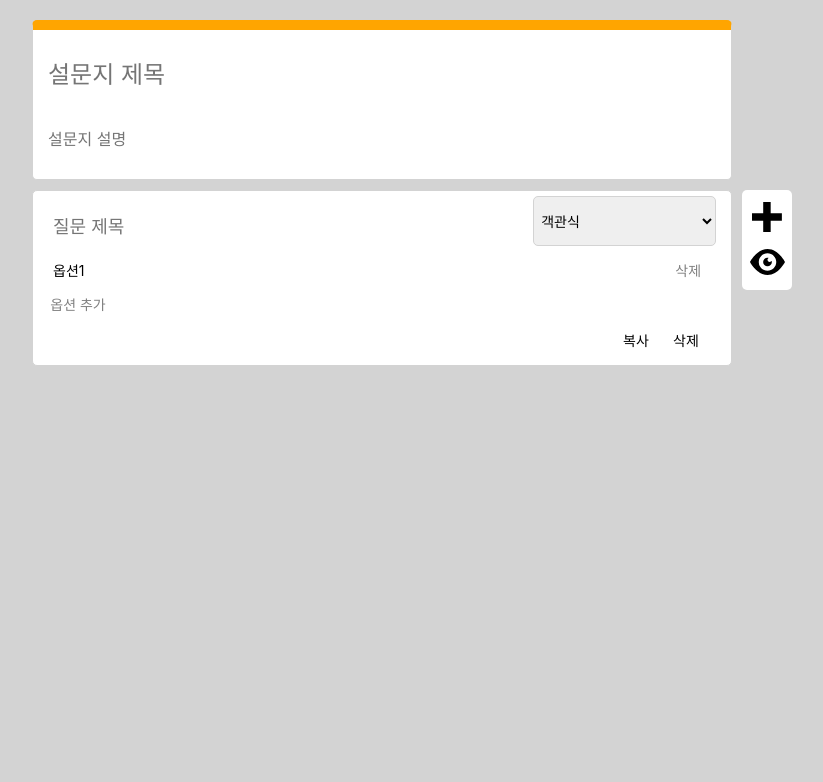
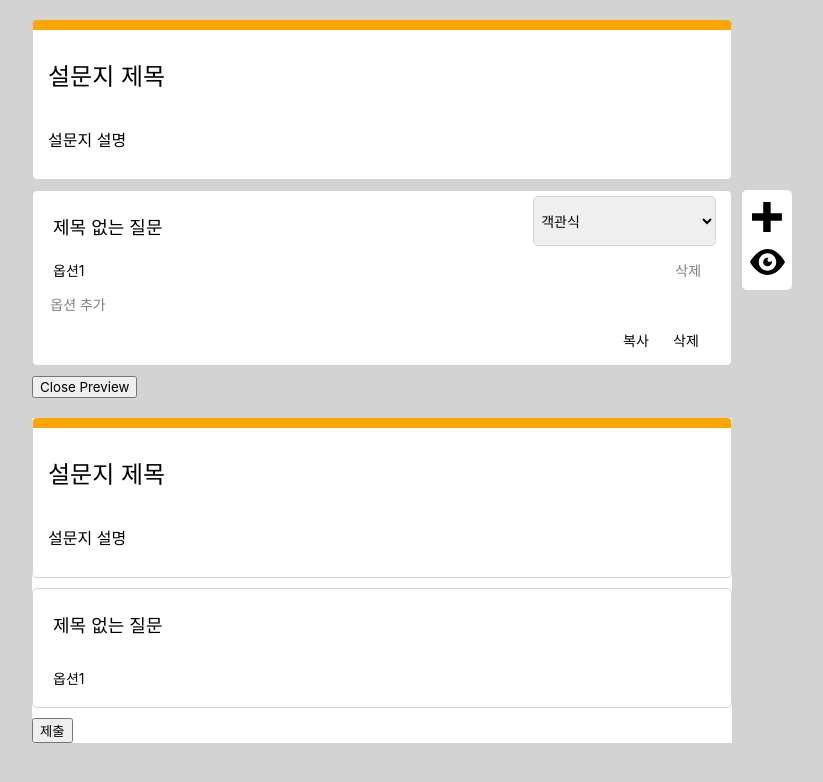
Before and after one commit to dongmay98/SurveyForm_client, a React (Create React App) app in the folder client-ts/: page /main in a window 1280 px wide. Both pictures are taken after a click on the button 1025 px from the left and 263 px from the top of the page. Shown: the top 782 px of the page, without its empty margins (258-1081 px from the left). Built offline with nearby package versions, Linux system fonts and the light colour scheme.

Commit message:
Feat: Preview미리보기 버튼 모달 팝업 기능추가

```diff
--- /dev/null
+++ b/client-ts/src/pages/surveyform/Preview/CheckBoxPreview/CheckBoxPreview.tsx
@@ -0,0 +1,26 @@
+import { useSelector } from "react-redux";
+import { RootState } from "../../../../store";
+import {
+  OptionContainer,
+  OptionInput,
+} from "../../../../components/main/mainSurvey";
+
+const CheckboxPreview = ({ questionIndex }: { questionIndex: number }) => {
+  const { questions } = useSelector((state: RootState) => state.survey);
+  const options = questions[questionIndex].options || [];
+
+  return (
+    <OptionContainer style={{ marginTop: "10px" }}>
+      {options.map((option, optionIndex) => (
+        <div
+          key={optionIndex}
+          style={{ display: "flex", alignItems: "center", gap: "4px" }}
+        >
+          <OptionInput type="text" value={option} readOnly />
+        </div>
+      ))}
+    </OptionContainer>
+  );
+};
+
+export default CheckboxPreview;
--- /dev/null
+++ b/client-ts/src/pages/surveyform/Preview/MultiplePreview/MultiplePreview.tsx
@@ -0,0 +1,30 @@
+import { useSelector } from "react-redux";
+import { RootState } from "../../../../store";
+import {
+  OptionContainer,
+  OptionInput,
+} from "../../../../components/main/mainSurvey";
+
+const MultipleOptionPreview = ({
+  questionIndex,
+}: {
+  questionIndex: number;
+}) => {
+  const { questions } = useSelector((state: RootState) => state.survey);
+  const options = questions[questionIndex].options || [];
+
+  return (
+    <OptionContainer style={{ marginTop: "10px" }}>
+      {options.map((option, optionIndex) => (
+        <div
+          key={optionIndex}
+          style={{ display: "flex", alignItems: "center", gap: "4px" }}
+        >
+          <OptionInput type="text" value={option} readOnly />
+        </div>
+      ))}
+    </OptionContainer>
+  );
+};
+
+export default MultipleOptionPreview;
--- /dev/null
+++ b/client-ts/src/pages/surveyform/Preview/ShortPreview/ShortPreview.tsx
@@ -0,0 +1,23 @@
+import { useSelector } from "react-redux";
+import { RootState } from "../../../../store";
+import styled from "styled-components";
+
+const ShortAnswerPreview = styled.input`
+  width: 100%;
+  font-size: 14px;
+  color: grey;
+  padding: 5px;
+  border-bottom: 1px dotted grey;
+  user-select: none;
+  margin-left: 5px;
+  margin-top: 8px;
+`;
+const ShortPreview = ({ questionIndex }: { questionIndex: number }) => {
+  const survey = useSelector((state: RootState) => state.survey);
+  const { questions } = survey;
+  const options = questions[questionIndex].options || [];
+
+  return <ShortAnswerPreview type="text" />;
+};
+
+export default ShortPreview;
--- /dev/null
+++ b/client-ts/src/pages/surveyform/Preview/SurveyPreview.tsx
@@ -0,0 +1,70 @@
+import styled from "styled-components";
+import { useSelector } from "react-redux";
+import { RootState } from "../../../store";
+import {
+  Header,
+  HeadTitle,
+  HeadExplain,
+} from "../../../components/header/HeaderStyle";
+import {
+  Main,
+  MainList,
+  TitleSelect,
+  TitleInput,
+} from "../../../components/main/mainSurvey";
+import { QUESTION_TYPE } from "QuestionType";
+import { ShortOption } from "../ShortOption/ShortOption";
+import MultiplePreview from "./MultiplePreview/MultiplePreview";
+import CheckboxPreview from "./CheckBoxPreview/CheckBoxPreview";
+import ShortPreview from "./ShortPreview/ShortPreview";
+
+const PreviewContainer = styled.div`
+  width: 100%;
+  background-color: white;
+`;
+
+const SurveyPreview = () => {
+  const survey = useSelector((state: RootState) => state.survey);
+  const { questions } = survey;
+
+  return (
+    <>
+      <PreviewContainer>
+        <Header>
+          <HeadTitle value={survey.surveyTitle} readOnly />
+          <HeadExplain value={survey.desc} readOnly />
+        </Header>
+        {questions.map((_, index) => {
+          return (
+            <Main key={index}>
+              <MainList>
+                <TitleSelect>
+                  <TitleInput
+                    type="text"
+                    value={questions[index].questionTitle}
+                    readOnly
+                  />
+                </TitleSelect>
+                {(() => {
+                  switch (questions[index].type) {
+                    case QUESTION_TYPE.SHORT:
+                      return <ShortPreview questionIndex={index} />;
+                    case QUESTION_TYPE.MULTIPLE:
+                      return <MultiplePreview questionIndex={index} />;
+                    case QUESTION_TYPE.CHECKBOX:
+                      return <CheckboxPreview questionIndex={index} />;
+                    default:
+                      return null;
+                  }
+                })()}
+              </MainList>
+            </Main>
+          );
+        })}
+        <button>제출</button>
+      </PreviewContainer>
+    </>
+  );
+};
+
+export default SurveyPreview;
--- a/client-ts/src/pages/surveyform/ShortOption/ShortOption.tsx
+++ b/client-ts/src/pages/surveyform/ShortOption/ShortOption.tsx
@@ -9,8 +9,8 @@ const ShortAnswer = styled.p`
   margin-left: 5px;
   margin-top: 8px;
 `;
-const ShortOptionContainer = ({ questionIndex }: { questionIndex: number }) => {
+const ShortOption = ({ questionIndex }: { questionIndex: number }) => {
   return <ShortAnswer>단답형 텍스트</ShortAnswer>;
 };
 
-export default ShortOptionContainer;
+export { ShortOption, ShortAnswer };
--- a/client-ts/src/pages/surveyform/sidebar/Sidebar.tsx
+++ b/client-ts/src/pages/surveyform/sidebar/Sidebar.tsx
@@ -3,6 +3,8 @@ import addIcon from "../../../assets/icons/icon_add.svg";
 import sampleIcon from "../../../assets/icons/icon_sample.svg";
 import { useDispatch } from "react-redux";
 import { addQuestion } from "store/surveySlice";
+import { useState } from "react";
+import SurveyPreview from "../Preview/SurveyPreview.tsx";
 
 const SidebarContainer = styled.div`
   width: 50px;
@@ -32,21 +34,36 @@ const IconButton = styled.button`
 
 const Sidebar = () => {
   const dispatch = useDispatch();
+  const [isPreviewOpen, setIsPreviewOpen] = useState(false);
 
   const handleAddQuestion = () => {
     dispatch(addQuestion());
   };
+
+  const handlePreviewClick = () => {
+    setIsPreviewOpen(true);
+  };
+
+  const handlePreviewClose = () => {
+    setIsPreviewOpen(false);
+  };
   return (
-    <SidebarContainer>
-      <IconButton onClick={handleAddQuestion}>
-        {/* Add question button */}
-        <img src={addIcon} alt="Add Icon" width={"30px"} />
-      </IconButton>
-      <IconButton>
-        {/* Sample button */}
-        <img src={sampleIcon} alt="Sample Icon" width={"35px"} />
-      </IconButton>
-    </SidebarContainer>
+    <>
+      <SidebarContainer>
+        <IconButton onClick={handleAddQuestion}>
+          <img src={addIcon} alt="Add Icon" width="30px" />
+        </IconButton>
+        <IconButton onClick={handlePreviewClick}>
+          <img src={sampleIcon} alt="Sample Icon" width="35px" />
+        </IconButton>
+      </SidebarContainer>
+      {isPreviewOpen && (
+        <div>
+          <button onClick={handlePreviewClose}>Close Preview</button>
+          <SurveyPreview />
+        </div>
+      )}
+    </>
   );
 };
 
--- a/client-ts/src/store/surveySlice.ts
+++ b/client-ts/src/store/surveySlice.ts
@@ -8,11 +8,11 @@ export interface surveyState {
 }
 
 const initialState: surveyState = {
-  surveyTitle: "",
-  desc: "",
+  surveyTitle: "설문지 제목",
+  desc: "설문지 설명",
   questions: [
     {
-      questionTitle: "",
+      questionTitle: "제목 없는 질문",
       type: QUESTION_TYPE.MULTIPLE,
       required: true,
       options: ["옵션1"],
```
Also changed, not shown: client-ts/src/pages/surveyform/main/MainContainer.tsx (+1 -6 lines).
